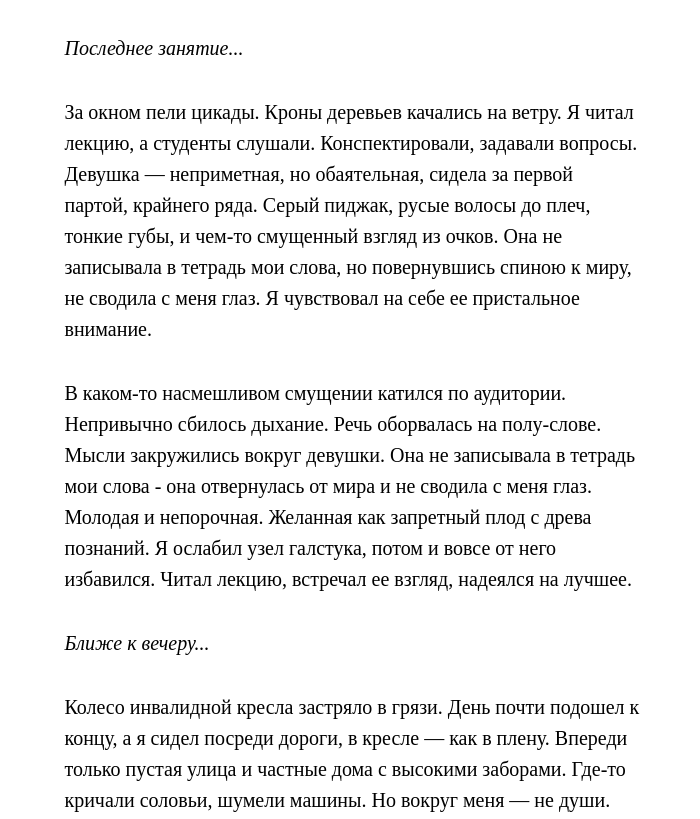
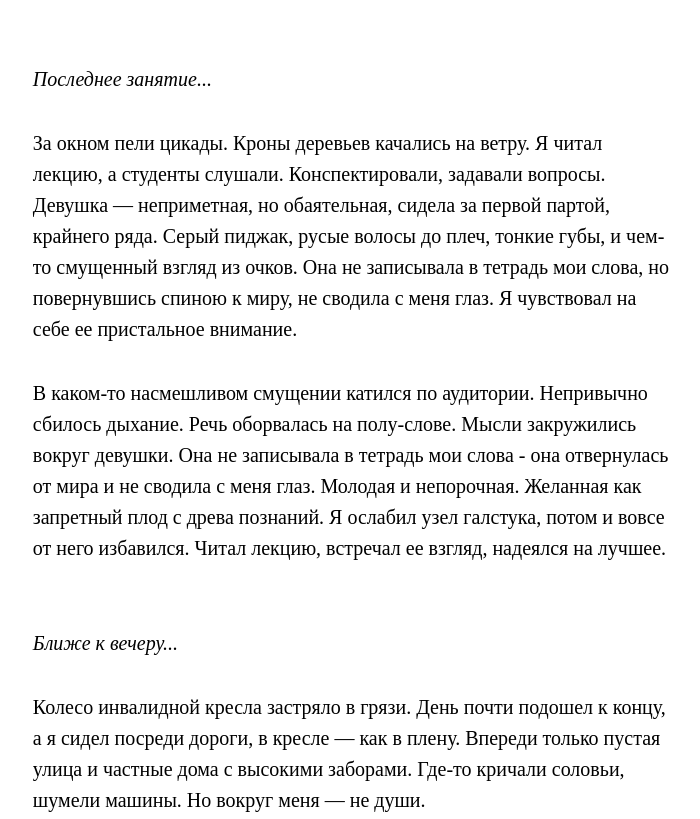
Before and after one commit to PrimeMoover1/PrimeMoover1.github.io, a plain HTML site: page story/index.html in a window 1280 px wide. Shown: the top 819 px of the page, without its empty margins (288-988 px from the left). Drawn offline with Linux system fonts and the light colour scheme.

Commit message:
beta 1.0

```diff
--- a/story/index.html
+++ b/story/index.html
@@ -9,7 +9,8 @@
 </head>
 <body>
 	<div class="block_text">
-		<div class="left_side_title"><p><i>Последнее занятие...</i> </p></div>
+		<div class="paragraph">
+			<div class="left_side_title"><p>Последнее занятие...</p></div>
 			<p>За окном пели цикады. Кроны деревьев качались на ветру. Я читал лекцию, а студенты слушали. Конспектировали, задавали вопросы.
 		 Девушка — неприметная, но обаятельная, сидела за первой партой, крайнего ряда. Серый пиджак, русые волосы до плеч, тонкие губы,
 		 и чем-то смущенный взгляд из очков. Она не записывала в тетрадь мои слова, но повернувшись спиною к миру, не сводила с меня глаз.
@@ -18,8 +19,9 @@
 	Мысли закружились вокруг девушки. Она не записывала в тетрадь мои слова - она отвернулась от мира и не сводила с меня глаз.
 	Молодая и непорочная. Желанная как запретный плод с древа познаний. Я ослабил узел галстука, потом и вовсе от него избавился.
 	Читал лекцию, встречал ее взгляд, надеялся на лучшее.</p>
-
-		<p><i>Ближе к вечеру...</i></p>
+		</div>
+		<div class="paragraph">
+			<div class="left_side_title"><p>Ближе к вечеру...</p></div>
 			<p>Колесо инвалидной кресла застряло в грязи. День почти подошел к концу, а я сидел посреди дороги, в кресле — как в плену.
 			Впереди только пустая улица и частные дома с высокими заборами. Где-то кричали соловьи, шумели машины. Но вокруг меня — не души.</p>
 			<p>Давай, появись хоть кто-нибудь и слегка подтолкни меня! Я покачусь на этот раз избегая всяких островков, которые обманчиво
@@ -85,5 +87,6 @@
 				своего окна, отпивает из стакана прозрачную жидкость, морщится и уходит. Мне остается только терпеть боль, бесшумно ползти к дверям.
 				Очутиться дома и постараться привести себя в порядок. </p>
 		</div>
+	</div>
 </body>
 </html>
--- a/story/style.css
+++ b/story/style.css
@@ -1,7 +1,14 @@
 .block_text {
-	width: 45.5%;
+	width: 50.5%;
 	margin: auto;
 }
+
+
+.block_text .left_side_title p {
+	font-size: 20px;
+	font-style: italic;
+}
+
 
 .block_text p {
 	font-family: Iowan Old Style;
@@ -10,12 +17,6 @@
 	margin: 33px 0 0px 0px;
 }
 
-.block_text .paragraf {
-	font-family: Iowan Old Style;
-	width: 20%;
-	padding: 12% 0 6%;
-	font-size: 22px;
-	font-style: bold;
-	margin: auto;
-	text-align: center;
+.paragraph {
+	margin-top: 10%;
 }
```
Lines whose indentation alone changed are shown as unchanged.
